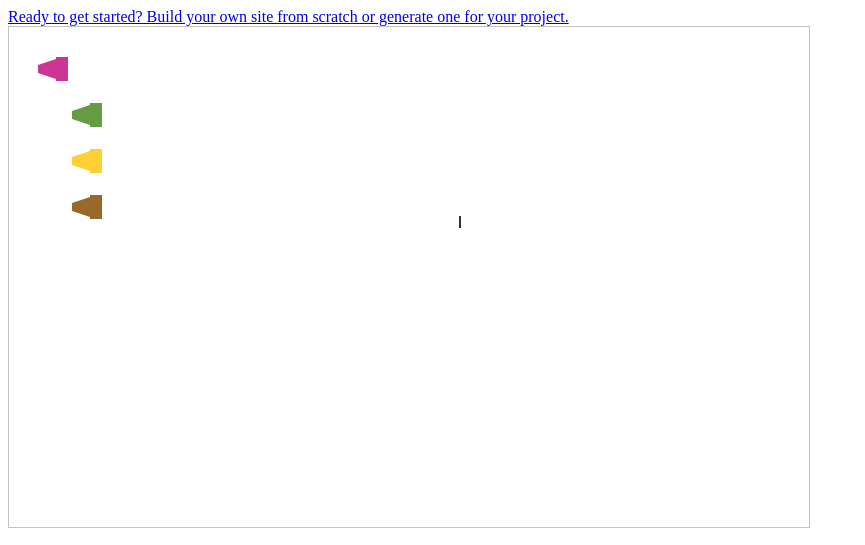
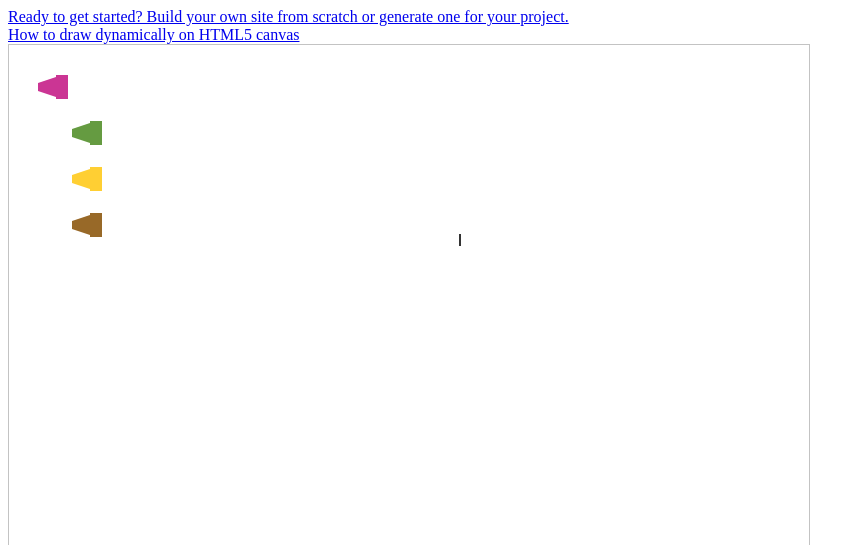
Before and after one commit to imuliping/imuliping.github.io, a plain HTML site: page project_draw/index.html in a window 1280 px wide. Shown: the top 545 px of the page, without its empty margins (0-865 px from the left). Drawn offline with nearby package versions, Linux system fonts and the light colour scheme.

Commit message:
canvas link

```diff
--- a/project_draw/index.html
+++ b/project_draw/index.html
@@ -5,8 +5,10 @@
   </head>
   <body>
 
-    <a href='https://pages.github.com/'>Ready to get started? Build your own site from scratch or generate one for your project.</a><br />
-
+    <a href='https://pages.github.com/'>Ready to get started? Build your own site from scratch or generate one for your project.</a>
+    <br />
+    <a href='http://www.williammalone.com/articles/create-html5-canvas-javascript-drawing-app/#demo-complete'>How to draw dynamically on HTML5 canvas</a>
+    <br />
     <canvas id="myCanvasId" width="800" height="500"
       style="border:1px solid #c3c3c3;">
       Your browser does not support the canvas element.
```
